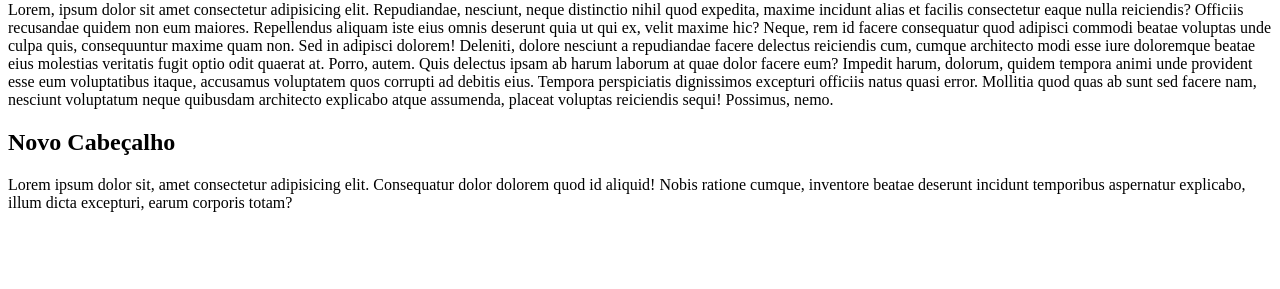
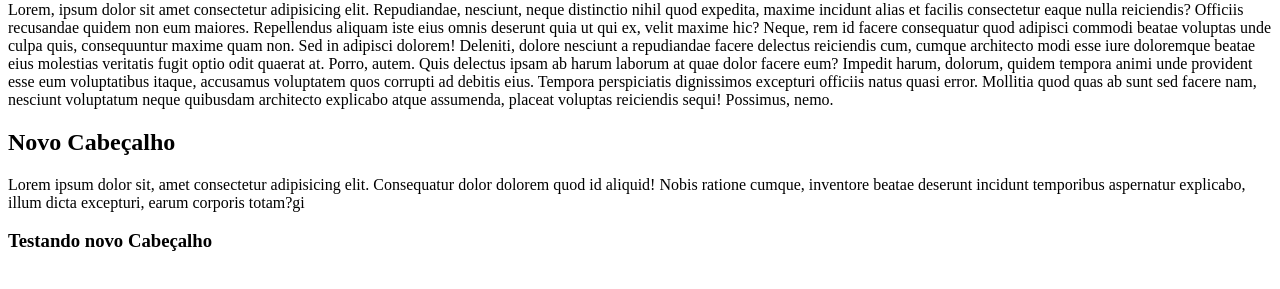
Before and after one commit to Jonasfraga/novorepositorio, a plain HTML site: page index.html in a window 1280 px wide. Shown: the part 79-368 px from the top of the page. Drawn offline with Linux system fonts and the light colour scheme.

Commit message:
Mais um caneçalho

```diff
--- a/index.html
+++ b/index.html
@@ -13,6 +13,7 @@
     Quis delectus ipsam ab harum laborum at quae dolor facere eum? Impedit harum, dolorum, quidem tempora animi unde provident esse eum voluptatibus itaque, accusamus voluptatem quos corrupti ad debitis eius.
     Tempora perspiciatis dignissimos excepturi officiis natus quasi error. Mollitia quod quas ab sunt sed facere nam, nesciunt voluptatum neque quibusdam architecto explicabo atque assumenda, placeat voluptas reiciendis sequi! Possimus, nemo.</p>
     <h2>Novo Cabeçalho</h2>
-    <p>Lorem ipsum dolor sit, amet consectetur adipisicing elit. Consequatur dolor dolorem quod id aliquid! Nobis ratione cumque, inventore beatae deserunt incidunt temporibus aspernatur explicabo, illum dicta excepturi, earum corporis totam?</p>
+    <p>Lorem ipsum dolor sit, amet consectetur adipisicing elit. Consequatur dolor dolorem quod id aliquid! Nobis ratione cumque, inventore beatae deserunt incidunt temporibus aspernatur explicabo, illum dicta excepturi, earum corporis totam?gi</p>
+    <h3>Testando novo Cabeçalho</h3>
 </body>
 </html>
```
